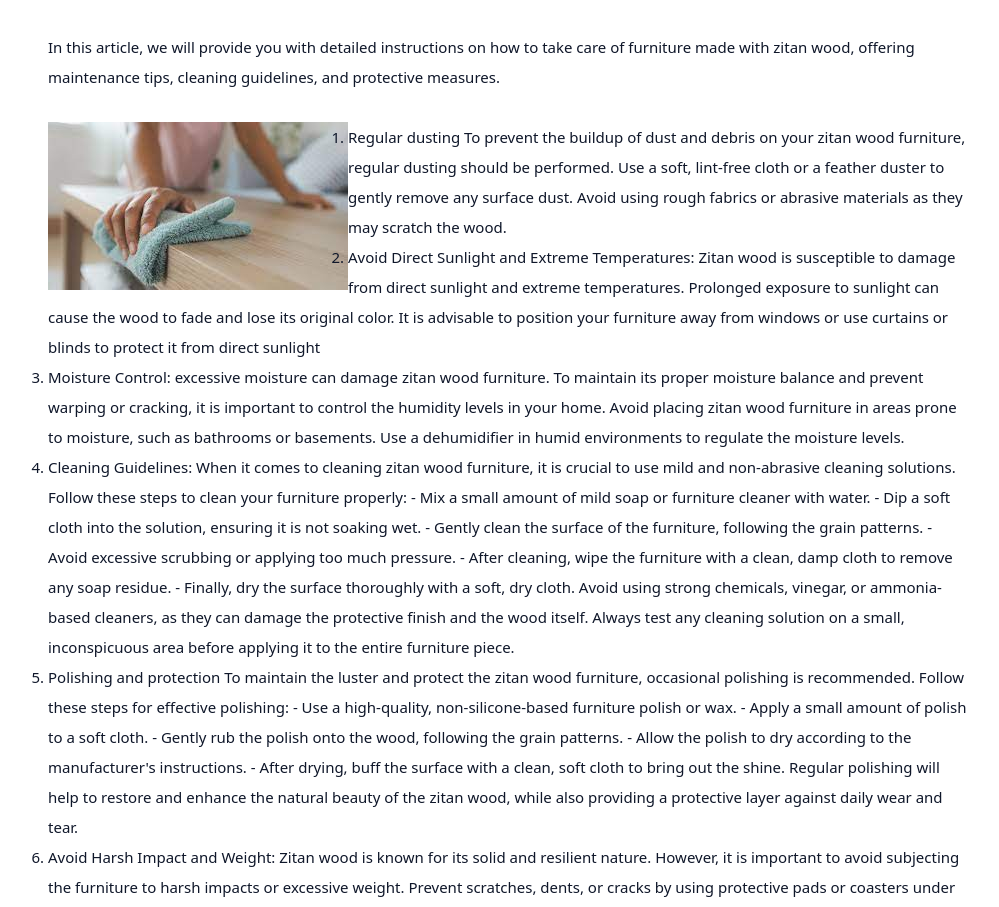
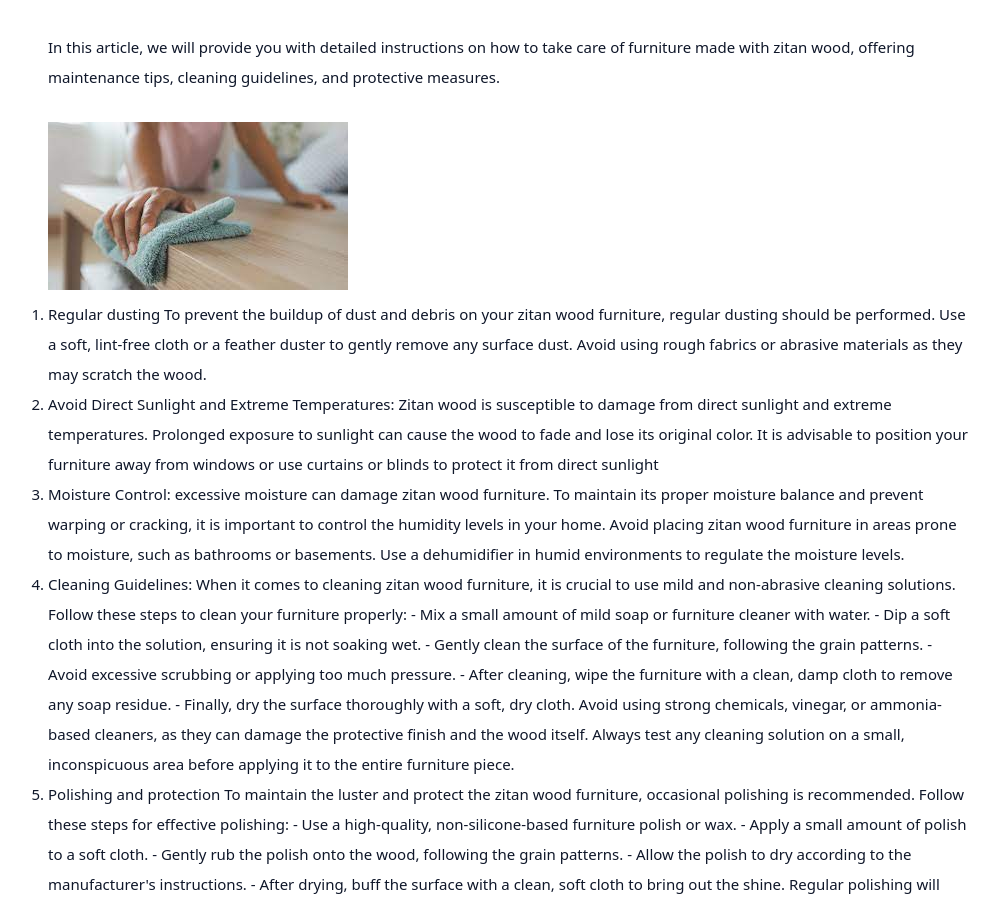
Before and after one commit to jasonkc0921/yijiajuang, a React (Vite) app: page /blog/take_care_of_zitan_furniture in a window 1280 px wide. Shown: the part 1000-1907 px from the top of the page, without its empty margins (130-1129 px from the left). Built offline with nearby package versions, Linux system fonts and the light colour scheme; the HTML template or start-up script is replaced by a standard one; a web font is replaced by a local one.

Commit message:
edit zitan contents

```diff
--- a/src/components/Zitan.jsx
+++ b/src/components/Zitan.jsx
@@ -20,7 +20,7 @@ export const Zitan = () => {
         </p><br/>
 
         <ol>
-        <img src='../images/dusting.jpg' className="dust"/><li>Regular dusting To prevent the buildup of dust and debris on your zitan wood furniture, regular dusting should be performed. Use a soft, lint-free cloth or a feather duster to gently remove any surface dust. Avoid using rough fabrics or abrasive materials as they may scratch the wood.</li>
+        <img src='../images/dusting.jpg' className="dust,content_img"/><li>Regular dusting To prevent the buildup of dust and debris on your zitan wood furniture, regular dusting should be performed. Use a soft, lint-free cloth or a feather duster to gently remove any surface dust. Avoid using rough fabrics or abrasive materials as they may scratch the wood.</li>
           <li>Avoid Direct Sunlight and Extreme Temperatures: Zitan wood is susceptible to damage from direct sunlight and extreme temperatures. Prolonged exposure to sunlight can cause the wood to fade and lose its original color. It is advisable to position your furniture away from windows or use curtains or blinds to protect it from direct sunlight</li>
           <li> Moisture Control: excessive moisture can damage zitan wood furniture. To maintain its proper moisture balance and prevent warping or cracking, it is important to control the humidity levels in your home. Avoid placing zitan wood furniture in areas prone to moisture, such as bathrooms or basements. Use a dehumidifier in humid environments to regulate the moisture levels.</li>
           <li>Cleaning Guidelines: When it comes to cleaning zitan wood furniture, it is crucial to use mild and non-abrasive cleaning solutions. Follow these steps to clean your furniture properly: - Mix a small amount of mild soap or furniture cleaner with water. - Dip a soft cloth into the solution, ensuring it is not soaking wet. - Gently clean the surface of the furniture, following the grain patterns. - Avoid excessive scrubbing or applying too much pressure. - After cleaning, wipe the furniture with a clean, damp cloth to remove any soap residue. - Finally, dry the surface thoroughly with a soft, dry cloth. Avoid using strong chemicals, vinegar, or ammonia-based cleaners, as they can damage the protective finish and the wood itself. Always test any cleaning solution on a small, inconspicuous area before applying it to the entire furniture piece.</li>
@@ -73,6 +73,12 @@ const ZitanContainer = styled.nav`
     // height: 900px;
   }
 
+  .content_img {
+    width: 3rem;
+    height: 2rem;
+    // height: 900px;
+  }
+
   .dust {
     float:left;
   }
```
